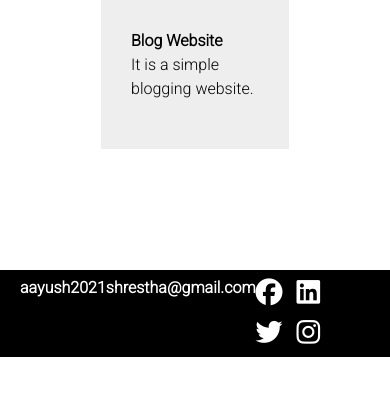
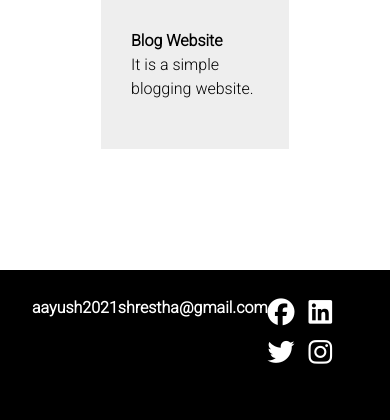
Before and after one commit to shrenda1/portfolio, a Django app: page / in a window 390 px wide. Shown: the part 4132-4552 px from the top of the page. Before the commit the page ends 4489 px from the top, so only its background shows below. Run offline with Django 4.2, Linux system fonts and the light colour scheme; some libraries are stand-ins or nearby versions.

Commit message:
footer adjustment

```diff
--- a/portfolioapp/templates/Home.html
+++ b/portfolioapp/templates/Home.html
@@ -231,17 +231,18 @@
 			font-weight: 600;
 			margin-bottom: 10px;
 		}
-
 		.footer-btm {
 			width: 100%;
 			overflow: hidden;
 			background-color: #000000;
-			padding: 3px 20px;
+			box-sizing: border-box;
+		}
+		.footer-btm-content{
+			margin-top: 20px;
+			padding: 3px 2rem;
 			display: flex;
 			justify-content: space-between;
-			box-sizing: border-box;
 		}
-
 		.footer-btm p {
 			margin-top: 3px;
 			color: white;
@@ -254,14 +255,6 @@
 		.menu-bar-items a:hover{
 			color: tomato;
 		}
-		.menu-bar-sticky{
-			display: inline-block;
-			position: fixed;
-			margin-bottom: 10px;
-			bottom: 0;
-			border-radius: 20px;
-			box-shadow: 0px 0px 10px;
-		}
 		.menu-bar{
 			display: inline-block;
 			position: fixed;
@@ -270,7 +263,7 @@
 			border-radius: 20px;
 			box-shadow: 0px 0px 10px;
 		}
-		@media only screen and (max-width: 1000px) {
+		@media only screen and (max-width: 900px) {
 
 			.projects-content,
 			.skills,
@@ -285,7 +278,9 @@
 			.education-image .education-img {
 				display: none;
 			}
-
+			.footer-btm{
+				height: 150px;
+			}
 
 		}
 	</style>
@@ -468,12 +463,14 @@
 	</footer>
 
 	<div class="footer-btm" id="footerbtm">
-		<p>aayush2021shrestha@gmail.com</p>
-		<div class="footer-btm-links">
-			<a href=""><i class="fa-brands fa-facebook"></i></a>
+		<div class="footer-btm-content">
+			<p>aayush2021shrestha@gmail.com</p>
+			<div class="footer-btm-links">
+				<a href=""><i class="fa-brands fa-facebook"></i></a>
 				<a href=""><i class="fa-brands fa-linkedin"></i></a>
 				<a href=""><i class="fa-brands fa-twitter"></i></a>
 				<a href=""><i class="fa-brands fa-instagram"></i></a>
+			</div>
 		</div>
 	</div>
 </body>
```
